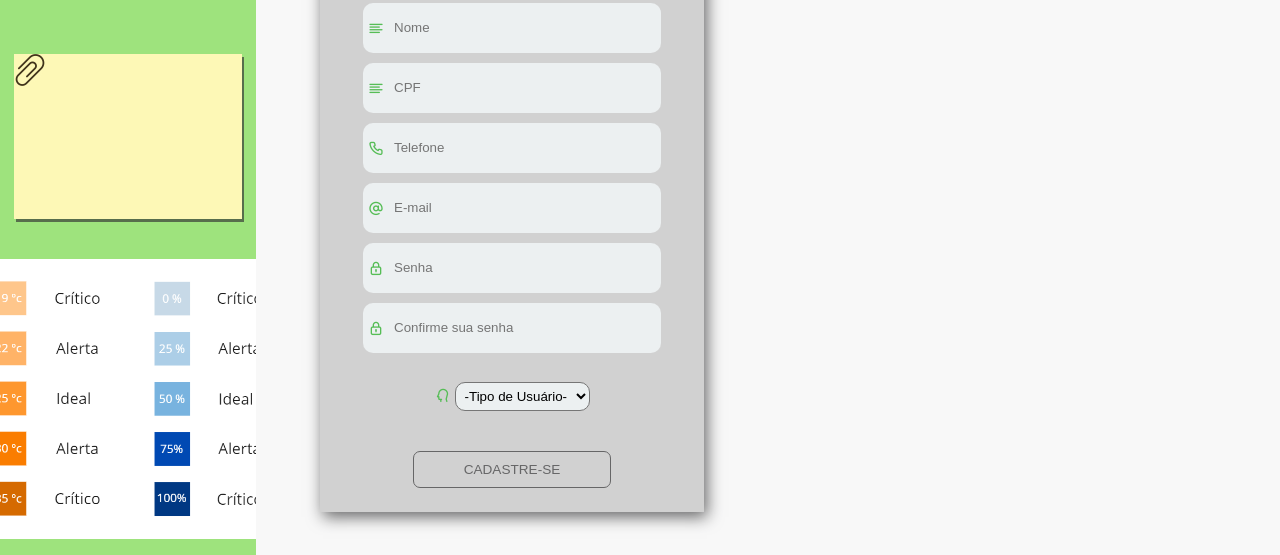
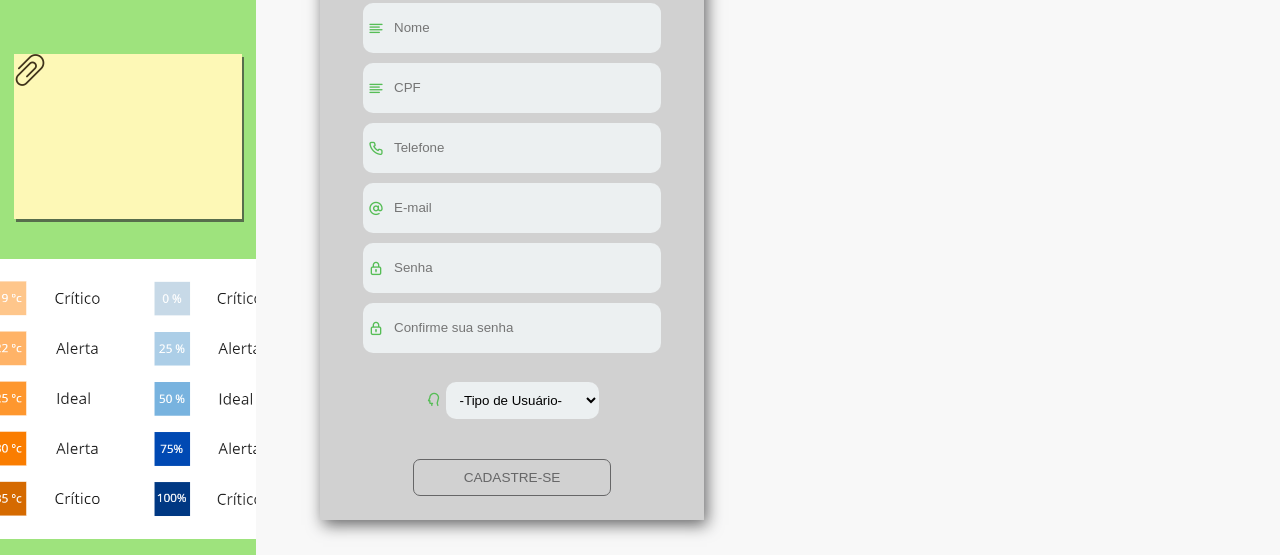
Before and after one commit to AgrohCompany/API_Agroh, a website: page API Site/public/dashboard/novo_user.html in a window 1280 px wide. Shown: the part 245-800 px from the top of the page. Drawn offline with nearby package versions, Linux system fonts and the light colour scheme.

Commit message:
novo_usuario card finalizado

```diff
--- a/API Site/public/dashboard/cadastro_user.css
+++ b/API Site/public/dashboard/cadastro_user.css
@@ -152,7 +152,8 @@
 
 #ipt_user{
     margin-top: 3vh;
+    border: 0px;
     border-radius: 10px;
     background-color: #ecf0f1;
-    padding: 5px;
+    padding: 10px 20px 10px 10px;
 }
--- a/API Site/public/dashboard/novo_user.html
+++ b/API Site/public/dashboard/novo_user.html
@@ -112,14 +112,13 @@
 
 
                       <div class="cb_box">
-                      <i class="uil uil-head-side icon"></i>
-                        <select name="" id="ipt_user">
-                          <option value="0">-Tipo de Usuário-</option>
+                          <i class="uil uil-head-side icon"></i>
+                          <select name="" id="ipt_user">
+                          <option value="0" style="color: grey;">-Tipo de Usuário-</option>
                           <option value="1">Administrador</option>
                           <option value="2">Analista</option>
                         </select>
                       </div>
-
 
                     <!-- <div class="alerta_erro">
                         <div class="card_erro" id="cardErro">
```
